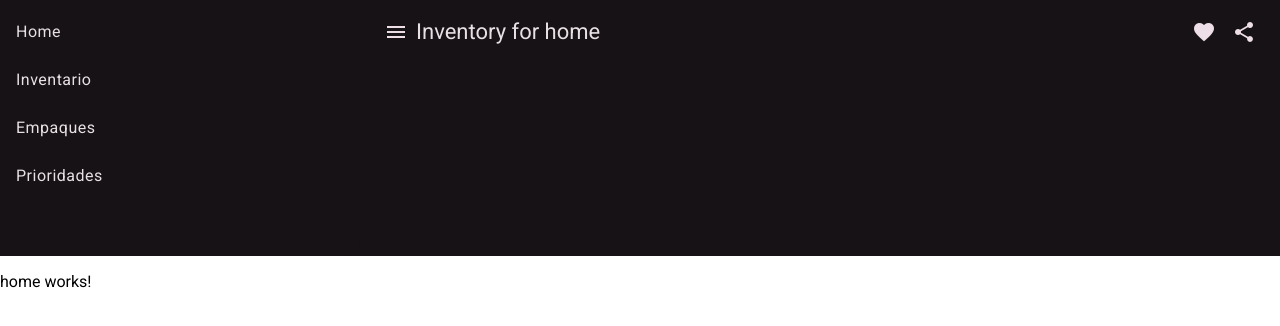
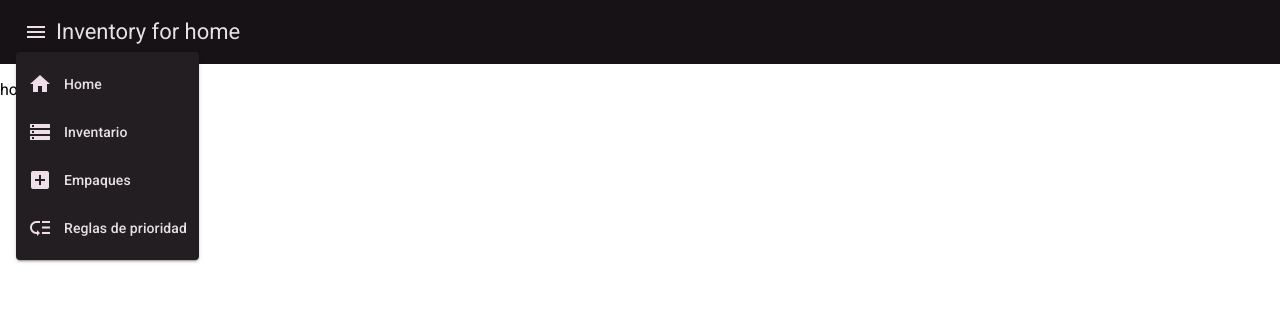
Before and after one commit to yazgerodpz/InventoryForHome_Angular, an Angular app in the folder inventoryforhome-angular/: page /home in a window 1280 px wide. Both pictures are taken after a click on the button "menu". Shown: the top 326 px of the page. Built offline with nearby package versions, Linux system fonts and the light colour scheme.

Commit message:
+Cambio del sidenav por un menu en el toolbar

```diff
--- a/inventoryforhome-angular/src/app/components/toolbar/toolbar.component.html
+++ b/inventoryforhome-angular/src/app/components/toolbar/toolbar.component.html
@@ -1,20 +1,20 @@
-<mat-sidenav-container class="sidenav-container">
+<!-- <mat-sidenav-container class="sidenav-container"> -->
   <!-- Sidebar -->
-  <mat-sidenav #sidenav mode="side" opened="false">
-    <mat-nav-list>
+  <!-- <mat-sidenav #sidenav mode="side" opened="false">
+    <mat-nav-list> -->
       <!-- <a mat-list-item routerLink="/" routerLinkActive="active" (click)="sidenav.close()">Inicio</a> -->
-      <a mat-list-item routerLink="/home" routerLinkActive="active" (click)="sidenav.close()">Home</a>
+      <!-- <a mat-list-item routerLink="/home" routerLinkActive="active" (click)="sidenav.close()">Home</a>
       <a mat-list-item routerLink="/inventario" routerLinkActive="active" (click)="sidenav.close()">Inventario</a>
       <a mat-list-item routerLink="/empaques" routerLinkActive="active" (click)="sidenav.close()">Empaques</a>
       <a mat-list-item routerLink="/prioridades" routerLinkActive="active" (click)="sidenav.close()">Prioridades</a>
     </mat-nav-list>
-  </mat-sidenav>
+  </mat-sidenav> -->
 
   <!-- Contenido principal -->
-  <mat-sidenav-content>
-    <mat-toolbar>
+  <!-- <mat-sidenav-content>
+    <mat-toolbar> -->
       <!-- Botón para abrir la sidenav -->
-      <button mat-icon-button class="example-icon" (click)="sidenav.toggle()" aria-label="Toggle sidenav">
+      <!-- <button mat-icon-button class="example-icon" (click)="sidenav.toggle()" aria-label="Toggle sidenav">
         <mat-icon>menu</mat-icon>
       </button>
 
@@ -29,4 +29,39 @@
       </button>
     </mat-toolbar>
   </mat-sidenav-content>
-</mat-sidenav-container>
+</mat-sidenav-container> -->
+
+<mat-toolbar>
+  <!-- Botón que abre el menú -->
+  <button mat-icon-button [matMenuTriggerFor]="menu" aria-label="Abrir menú">
+    <mat-icon>menu</mat-icon>
+  </button>
+  <span>Inventory for home</span>
+  <span class="example-spacer"></span>
+  <!-- <button mat-icon-button aria-label="Favorito">
+    <mat-icon>favorite</mat-icon>
+  </button>
+  <button mat-icon-button aria-label="Compartir">
+    <mat-icon>share</mat-icon>
+  </button> -->
+</mat-toolbar>
+
+<!-- Menú -->
+<mat-menu #menu="matMenu">
+  <button mat-menu-item routerLink="/home" routerLinkActive="active">
+    <mat-icon>home</mat-icon>
+    <span>Home</span>
+  </button>
+  <button mat-menu-item routerLink="/inventario" routerLinkActive="active">
+    <mat-icon>storage</mat-icon>
+    <span>Inventario</span>
+  </button>
+  <button mat-menu-item routerLink="/empaques" routerLinkActive="active">
+    <mat-icon>add_box</mat-icon>
+    <span>Empaques</span>
+  </button>
+  <button mat-menu-item routerLink="/prioridades" routerLinkActive="active">
+    <mat-icon>low_priority</mat-icon>
+    <span>Reglas de prioridad</span>
+  </button>
+</mat-menu>
```
Also changed, not shown: inventoryforhome-angular/src/app/components/toolbar/toolbar.component.ts (+4 -3 lines).
